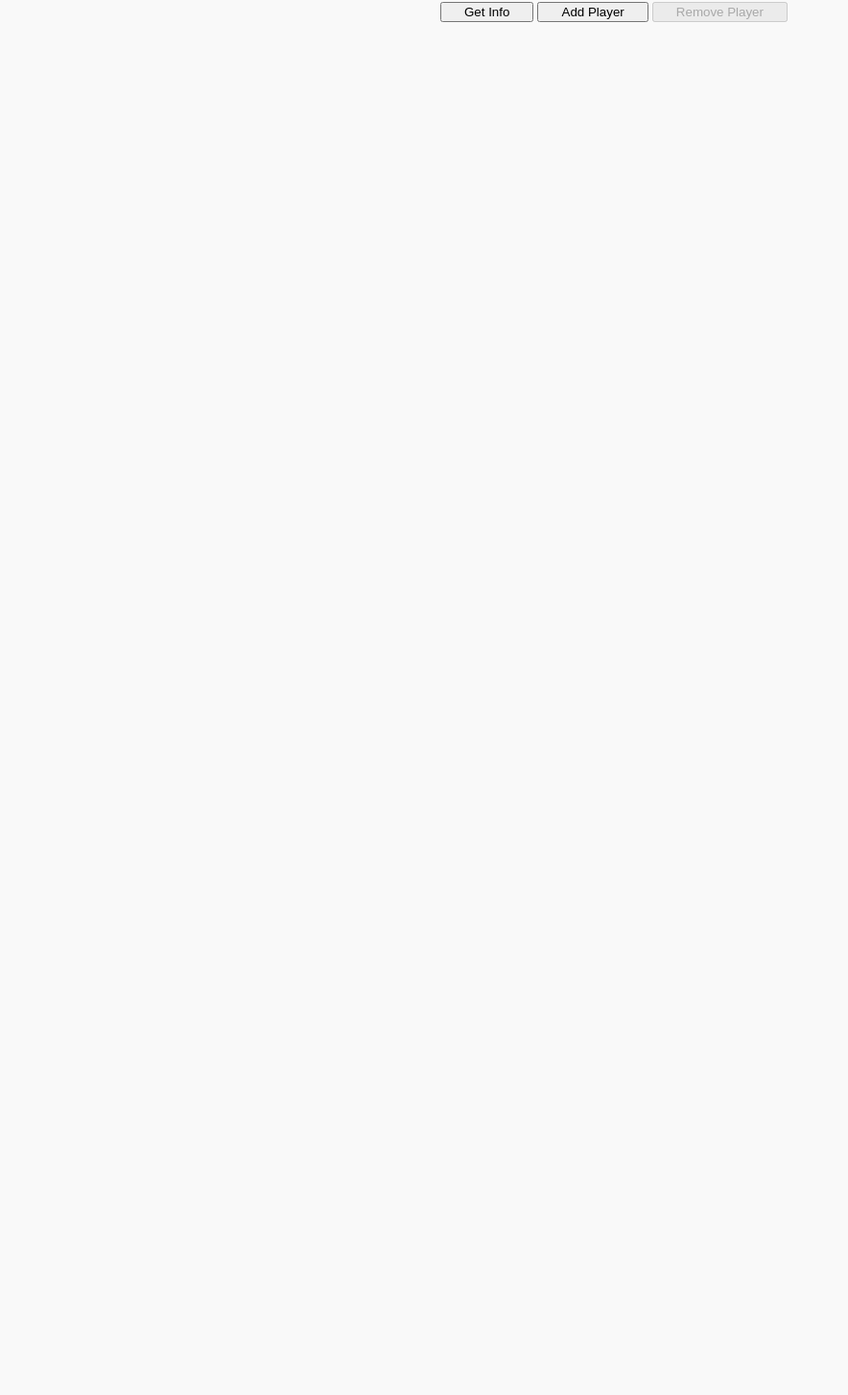
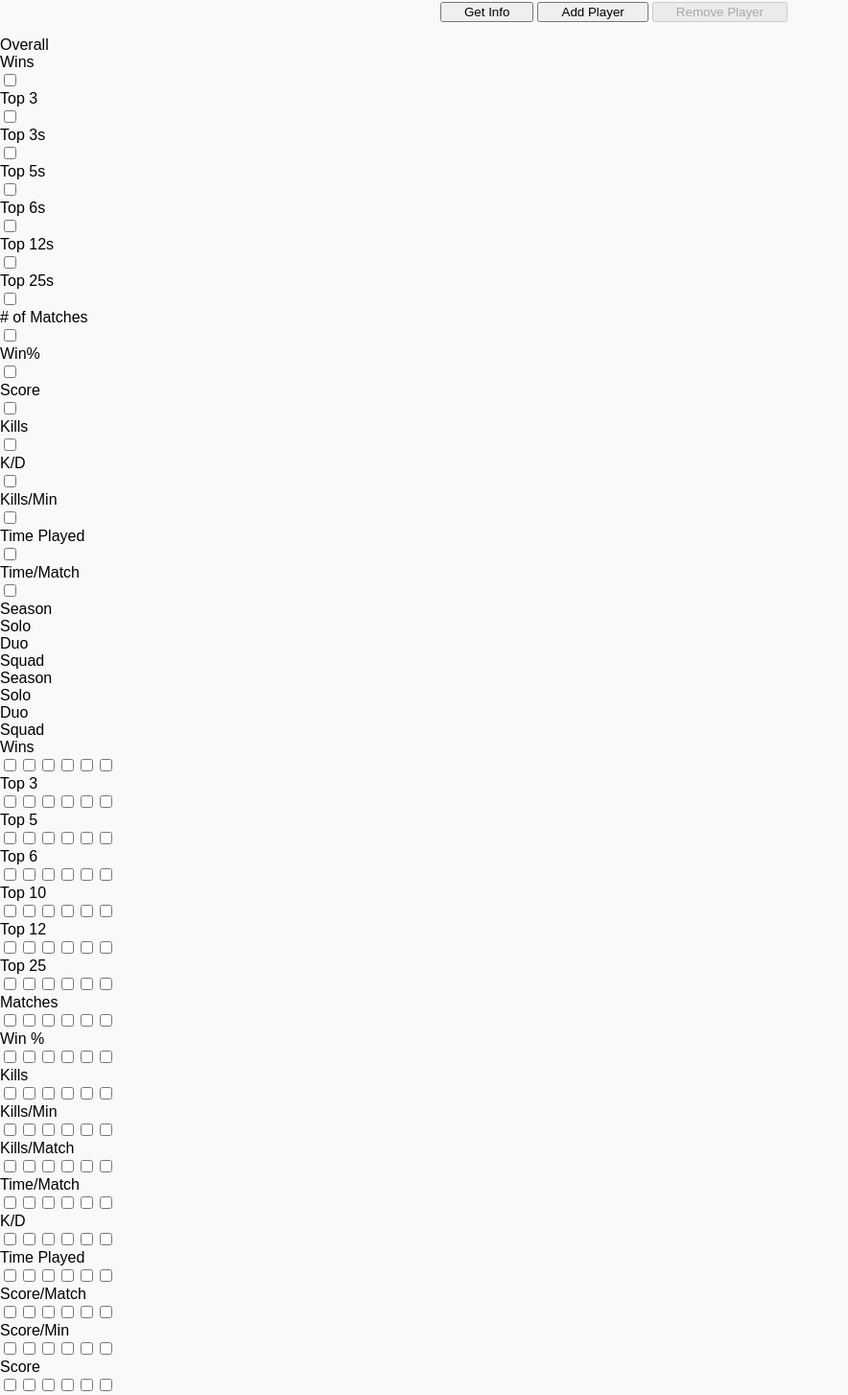
Before and after one commit to iAlbertTran/fortnite-info, a React (Create React App) app in the folder client/: page / in a window 1280 px wide. Shown: the part 50-1504 px from the top of the page at 96% size, without its empty margins (0-884 px from the left). Before the commit the page ends 800 px from the top, so only its background shows below. Built offline with nearby package versions, Linux system fonts and the light colour scheme.

Commit message:
added check boxes so users can choose what stats to display (no funcitonality yet)

```diff
--- a/client/src/index.js
+++ b/client/src/index.js
@@ -89,7 +89,9 @@ class Form extends React.Component{
 		const response = await fetch(url);
 		const body = await response.json();
 		if (response.status !== 200) throw Error(body.message);
-		else if (response.status === 200) console.log(body.message);
+		else if (response.status === 200) {
+			this.props.handleNewInfo(body);
+		}
 
   	};
 
@@ -131,6 +133,108 @@ class Form extends React.Component{
 
 }
 
+function CheckBoxStack(props){
+	return(
+		<div className="individual-check">
+			<div className="text">{props.text}</div>
+			<div className="inputs">
+				<input className="lifetime-solo" value={props.value} type='checkbox'/>
+				<input className="lifetime-duo" value={props.value}type='checkbox'/>
+				<input className="lifetime-squad" value={props.value} type='checkbox'/>
+				<input className="season-solo" value={props.value} type='checkbox'/>
+				<input className="season-duo" value={props.value} type='checkbox'/>
+				<input className="season-squad" value={props.value} type='checkbox'/>
+			</div>
+		</div>
+	);
+}
+
+class CheckSection extends React.Component{
+	render(){
+		return(
+			<div id='checkboxes'>
+				<CheckBoxStack text="Wins" value="Wins" />
+				<CheckBoxStack text="Top 3" value="Top 3" />
+				<CheckBoxStack text="Top 5" value="Top 5" />
+				<CheckBoxStack text="Top 6" value="Top 6" />
+				<CheckBoxStack text="Top 10" value="Top 10" />
+				<CheckBoxStack text="Top 12" value="Top 12" />
+				<CheckBoxStack text="Top 25" value="Top 25" />
+				<CheckBoxStack text="Matches" value="Matches" />
+				<CheckBoxStack text="Win %" value="Win %" />
+				<CheckBoxStack text="Kills" value="Kills" />
+				<CheckBoxStack text="Kills/Min" value="Kills Per Min" />
+				<CheckBoxStack text="Kills/Match" value="Kils Per Match" />
+				<CheckBoxStack text="Time/Match" value="Avg Match Time" />
+				<CheckBoxStack text="K/D" value="K/d" />
+				<CheckBoxStack text="Time Played" value="Time Played" />
+				<CheckBoxStack text="Score/Match" value="Score per Match" />
+				<CheckBoxStack text="Score/Min" value="Score per Minute" />
+				<CheckBoxStack text="Score" value="Score" />
+				<CheckBoxStack text="TRN Rating" value="TRN Ratings" />
+			</div>
+		);
+	}
+}
+
+function CheckMode(props){
+	return(
+		<div className={props.category}>
+			<div className="title">Season</div>
+			<div className="mode">
+				<div id='solo'>Solo</div>
+				<div id='duo'>Duo</div>
+				<div id='squad'>Squad</div>
+			</div>
+		</div>
+	);
+}
+
+function OverallChecks(props){
+	return(
+		<div className="individual-check">
+			<div className="text">{props.text}</div>
+			<div className="inputs">
+				<input className="lifetime" value={props.value} type='checkbox'/>
+			</div>
+		</div>
+	);
+}
+class Checkboxes extends React.Component{
+	render(){
+
+		return(
+			<div id="stat-checkbox">
+				<div id="overall">
+					<div className="title">Overall</div>
+					<div id="overall-wrapper">
+						<OverallChecks value="Wins" text="Wins" />
+						<OverallChecks value="Top 3" text="Top 3" />
+						<OverallChecks value="Top 3s" text="Top 3s" />
+						<OverallChecks value="Top 5s" text="Top 5s" />
+						<OverallChecks value="Top 6s" text="Top 6s" />
+						<OverallChecks value="Top 12s" text="Top 12s" />
+						<OverallChecks value="Top 25s" text="Top 25s" />
+						<OverallChecks value="Matches Played" text="# of Matches" />
+						<OverallChecks value="Win%" text="Win%" />
+						<OverallChecks value="Score" text="Score" />
+						<OverallChecks value="Kills" text="Kills" />
+						<OverallChecks value="K/d" text="K/D" />
+						<OverallChecks value="Kills Per Min" text="Kills/Min" />
+						<OverallChecks value="Time Played" text="Time Played" />
+						<OverallChecks value="Avg Survival Time" text="Time/Match" />
+					</div>
+				</div>
+				<div id="mode-stats">
+					<CheckMode category="life"/>
+					<CheckMode category="season"/>
+					<CheckSection />
+				</div>
+			</div>
+		);
+	}
+}
+
 function UserID(props){
 
 	return(
@@ -144,15 +248,16 @@ function UserID(props){
 function OverallStats(props){
 
 	const data = props.data;
-	let lifetime;
-	let titleData_lifetime;
-
+	let data_overall;
+	delete data.User;
+	delete data.Platform;
 	//get the title for subcategories of each mode and lifetime stats
-	if(!data.error){
-		titleData_lifetime = data.lifeTimeStats.map((curr,index) =>{
+	if(data){
+		data_overall = Object.entries(data).map((curr,index) =>{
 			return(
-				<div key={curr.key} className={curr.key + " subcategory-title"}>
-					{curr.key}
+				<div key={curr[0]} className={curr[0] + " overall-stats"}>
+					<div className="subcategory-title">{curr[0]}</div>
+					<div className="subcategory-stat">{curr[1]}</div>
 				</div>
 			);
 		});
@@ -160,140 +265,9 @@ function OverallStats(props){
 
 
 
-	const lifetimeStats = data.lifeTimeStats;
-
-	lifetime = lifetimeStats.map((curr,index) =>{
-		const key = curr.key;
-		const value = curr.value;
-
-		return(
-			<div className={key + ' subcategory'}>
-				<div>{value}</div>
-			</div>
-		);
-	});
-
-
 	return(
 		<div className="total-lifetime-stats category">
-			<div className="lifetime-title">Overall Statistics</div>
-			{titleData_lifetime}
-			{lifetime}
-		</div>
-	);
-}
-
-function GameMode(props){
-	const data = props.data;
-	let titleData_mode_overall;
-	let titleData_mode_season;
-	let stats_per_mode;
-
-	//get the title for subcategories of each mode and lifetime stats
-	if(!data.error){
-		titleData_mode_overall = Object.entries(data.stats.p2).map((curr,index) =>{
-			return(
-				<div key={curr[0]} className={curr[0] + " subcategory-title"}>
-					{curr[1].label}
-				</div>
-			);
-		});
-
-		titleData_mode_overall.unshift(<div className="mode subcategory-title">Mode</div>);
-
-		titleData_mode_season= Object.entries(data.stats.p2).map((curr,index) =>{
-			return(
-				<div key={curr[0]} className={curr[0] + " subcategory-title"}>
-					{curr[1].label}
-				</div>
-			);
-		});
-
-		titleData_mode_season.unshift(<div className="mode subcategory-title">Mode</div>);
-	}
-
-	const stats = data.stats;
-	//parses both season data and lifetime data
-	stats_per_mode = Object.entries(stats).map((curr,index) =>{
-		let key;
-		let section
-		switch(curr[0]){
-
-				case "p2":
-					key = "lifetime-solos";
-					section = "Solos"
-					break;
-
-				case "p10":
-					key = "lifetime-duos";
-					section = "Duos"
-					break;
-
-				case "p9":
-					key = "lifetime-squads";
-					section = "Squads"
-					break;
-
-				case "curr_p2":
-					key = "season-solos";
-					section = "Solos"
-					break;
-
-				case "curr_p10":
-					key = "season-duos";
-					section = "Duos"
-					break;
-
-				case "curr_p9":
-					key = "season-squads";
-					section = "Squads"
-					break;
-
-				default:
-					return(<div></div>);
-			}
-		//if percentile isn't present, set to 0
-		const stats = Object.entries(curr[1]).map((curr, index) => {
-			const percentile = curr[1].percentile ?
-				curr[1].percentile : "N/A";
-
-			return(
-				<div className={curr[0] + ' subcategory'}>
-					<div>{curr[1].value}</div>
-					<div className="percentile">{percentile}</div>
-				</div>
-			);
-
-		});
-
-
-		//if a win ratio is not present it means that the player hasn't won a game in that category, thus the field is omitted.
-		//So we create one to keep the table looking uniform
-		if(!curr[1].winRatio){
-			const empty_winRatio =
-				(<div className="winRatio subcategory">
-					<div>0</div>
-					<div className="percentile">N/A</div>
-				</div>
-				);
-			stats.push(empty_winRatio);
-		}
-
-		return (
-			<div className={key + ' category'}>
-				<div className="category-title">{section}</div>
-				{stats}
-			</div>
-			);
-	});
-
-	return(
-		<div className="game-mode">
-			<div className="game-mode-title overall">Game Mode Statistics (Overall)</div>
-			<div className="subcategory-titles-overall">{titleData_mode_overall}</div>
-			<div className="game-mode-title current">Game Mode Statistics (Current Season)</div>
-			<div className="subcategory-titles-season">{titleData_mode_season}</div>
-			{stats_per_mode}
+			{data_overall}
 		</div>
 	);
 }
@@ -309,14 +283,18 @@ function UserInfo(props){
 			);
 		}
 
-		const user = curr.epicUserHandle;
-		const platform = curr.platformNameLong;
+		const user = curr.User;
+		const platform = curr.Platform;
 
 		return(
-			<div className="userInfo" id={user}>
-				<UserID user={user} platform={platform} />
+			<div key={user} className="userInfo" id={user}>
+				<UserID
+					user={user}
+					platform={platform}
+					handleCheck={props.handleCheck}
+				/>
+				<div className="lifetime-title">Overall Statistics</div>
 				<OverallStats data={curr} />
-				<GameMode data={curr}/>
 			</div>
 		);
 	});
@@ -332,16 +310,6 @@ class Site extends React.Component{
 		}
 	}
 
-  	/*componentDidMount() {
-    	this.callApi()
-      	.then(res => this.setState({ response: res.express }))
-      	.catch(err => console.log(err));
- 	}*/
-
-
-
-	 //requests data from api
-
 	//completely rewrite data with the new set of data
 	handleNewInfo(newData){
 		this.setState({
@@ -352,12 +320,17 @@ class Site extends React.Component{
 	render(){
 
 		return(
-			<div>
+			<div id="content">
 				<Form
 					data={this.state.data}
 					handleNewInfo={(newData) => this.handleNewInfo(newData)}
 				/>
-				<UserInfo data={this.state.data}/>
+				<Checkboxes
+					data={this.state.data}
+				/>
+				<UserInfo
+					data={this.state.data}
+				/>
 			</div>
 		);
 	}
```
